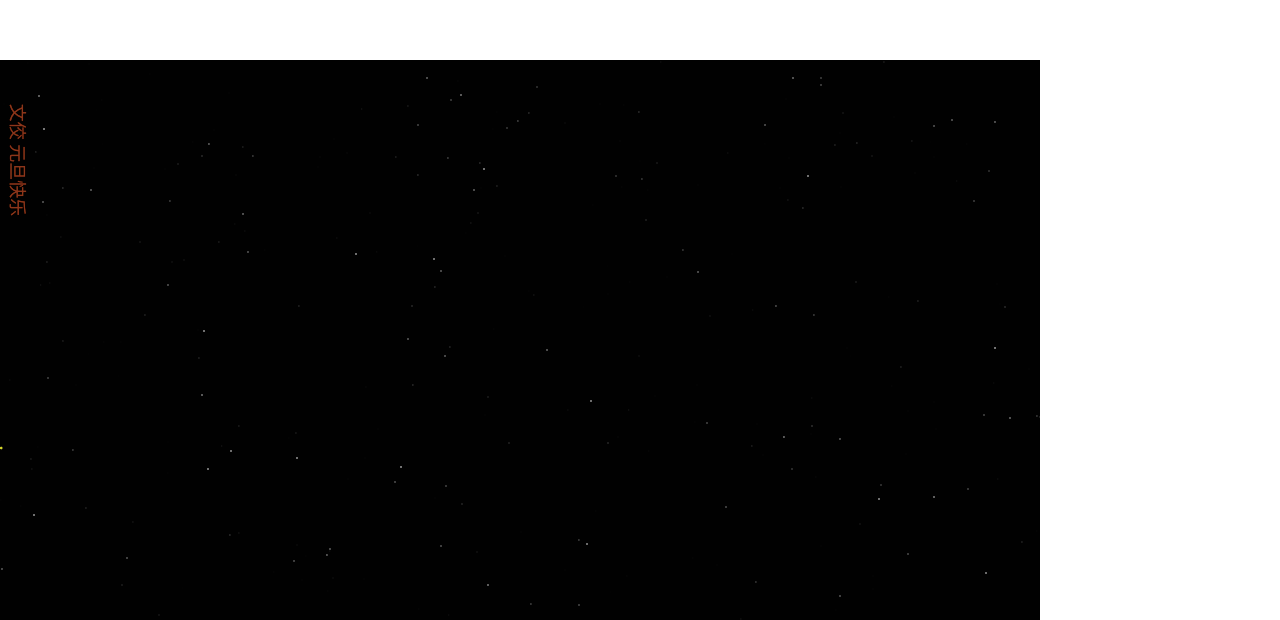
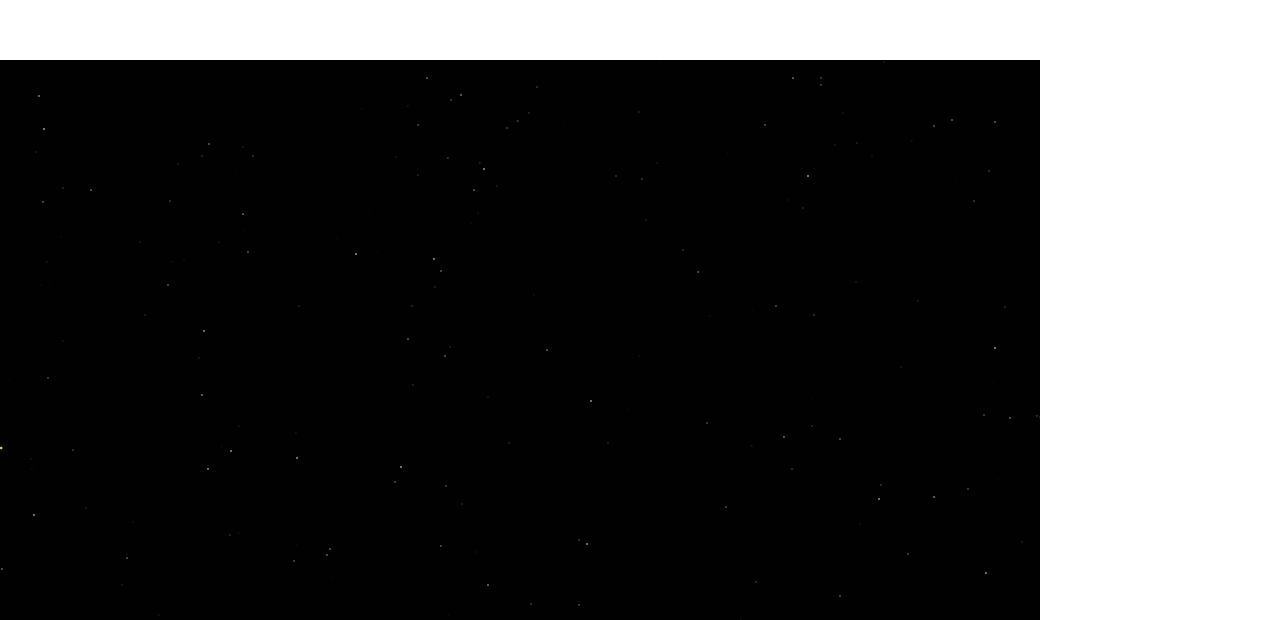
Before and after one commit to kenjihua/wenjiao, a plain HTML site: page index.html in a window 1280 px wide. Shown: the part 180-800 px from the top of the page. Drawn offline with Linux system fonts and the light colour scheme; animation ran at ten frames a second.

Commit message:
修改文字

```diff
--- a/index.html
+++ b/index.html
@@ -7,10 +7,9 @@
   <meta name="screen-orientation" content="portrait">
   <meta name="x5-orientation" content="portrait">
   <meta http-equiv="X-UA-Compatible" content="ie=edge">
-  <title>firework</title>
+  <title>文佼 元宵节快乐！</title>
   <!-- <link rel="stylesheet" href="css/style.css"> -->
   <style>
-
     canvas {
       display: block;
     }
--- a/js/index.js
+++ b/js/index.js
@@ -830,7 +830,7 @@ $(function () {
     // 设置垂直对齐方式
     ctx.textBaseline = "middle";
     // 绘制文字（参数：要写的字，x坐标，y坐标）
-    ctx.fillText("文佼 元旦快乐", canvas.width/8, canvas.height*4/5);
+    ctx.fillText("文佼 元宵节快乐", canvas.width/8, canvas.height*4/5);
   }
   function draw() {
     // clear
@@ -841,7 +841,7 @@ $(function () {
 
     // 绘制星星
     for (var i = numStars; i--; ) stars[i].draw();
-    drawText()
+    // drawText()
 
     // re-draw
     ctx.globalCompositeOperation = 'screen';
```
